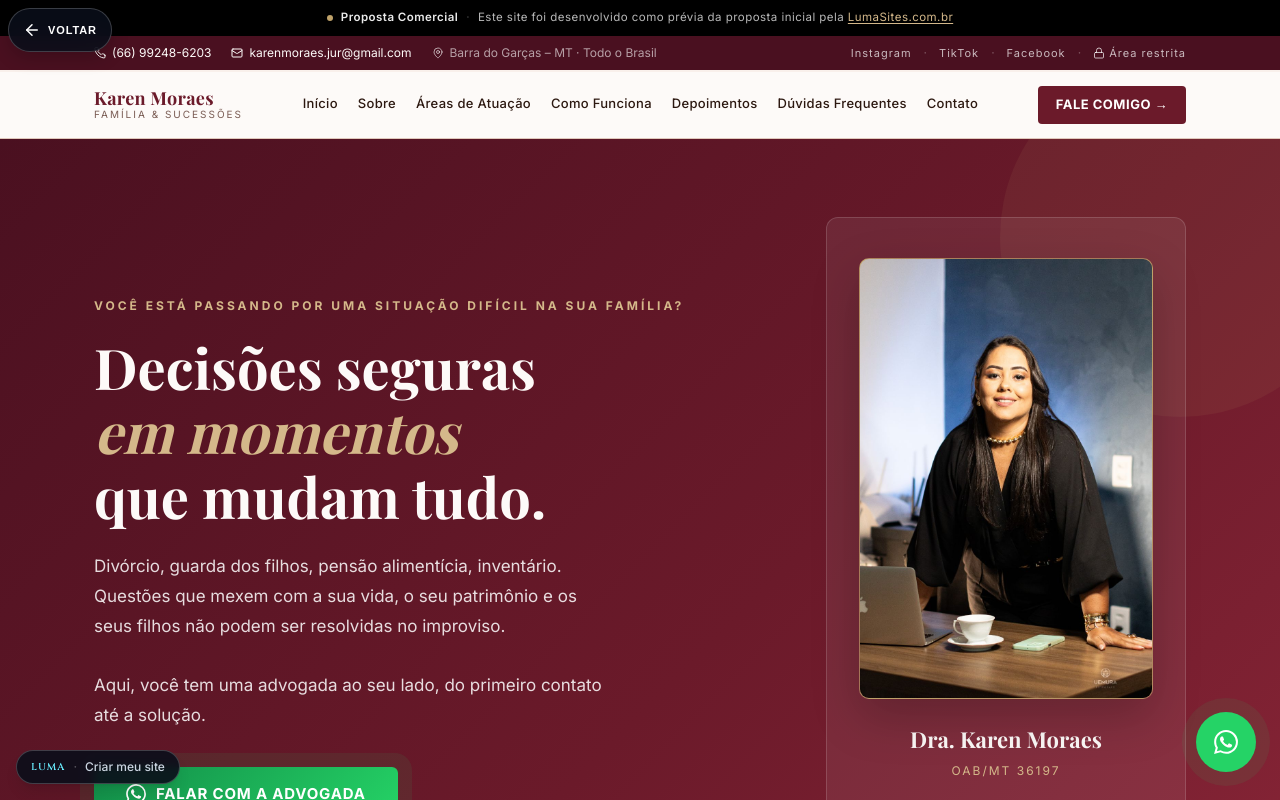
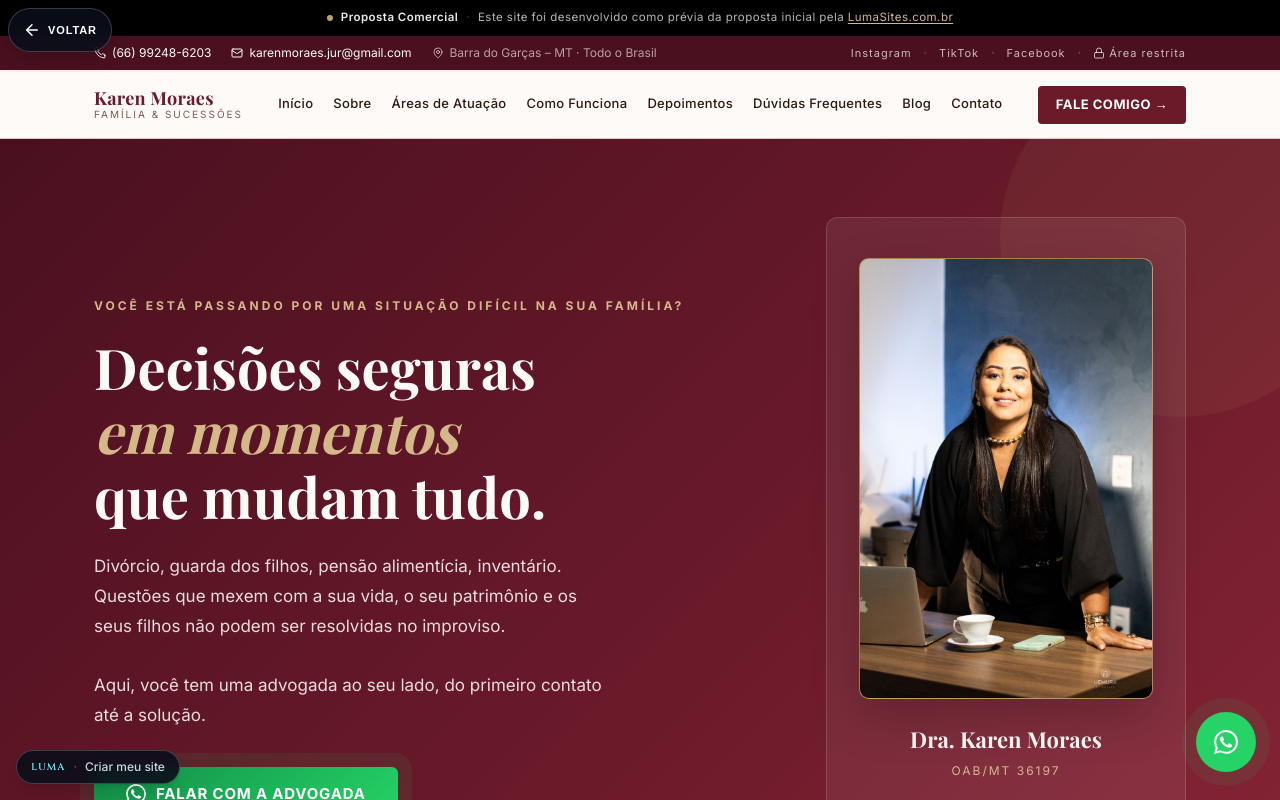
Before and after one commit to jonathasborges1/lumasites, a Next.js app: page /proposta-comercial/karenmoraes in a window 1280 px wide. Shown: the top 800 px of the page. Built offline with nearby package versions, Linux system fonts and the light colour scheme; a web font is replaced by a local one.

Commit message:
blog(karenmoraes): Adiciona link para o blog na navegação principal

```diff
--- a/app/proposta-comercial/karenmoraes/page.tsx
+++ b/app/proposta-comercial/karenmoraes/page.tsx
@@ -481,6 +481,7 @@ function Navbar() {
     ["Como Funciona", "#como-funciona"],
     ["Depoimentos", "#depoimentos"],
     ["Dúvidas Frequentes", "#faq"],
+    ["Blog", "/proposta-comercial/karenmoraes/blog"],
     ["Contato", "#contato"],
   ];
 
@@ -558,6 +559,7 @@ function Navbar() {
                 padding: "6px 0",
                 borderBottom: "2px solid transparent",
                 transition: "color .2s,border-color .2s",
+                whiteSpace: "nowrap",
               }}
               onMouseEnter={(e) => {
                 e.currentTarget.style.color = C.wine;
```
